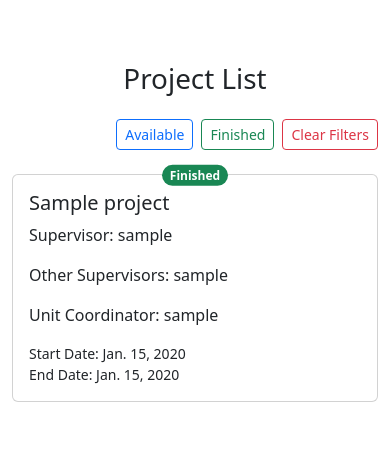
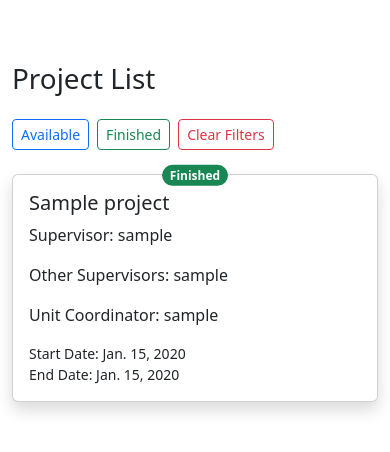
Before and after one commit to mehedi37/Thesis_Site, a Django app: page / in a window 390 px wide. Shown: the part 56-508 px from the top of the page. Run offline with Django 5.2, Linux system fonts and the light colour scheme; tables that the repository leaves empty hold one stand-in row (values such as "Sample post").

Commit message:
initial upload

```diff
--- a/project/templates/project_list.html
+++ b/project/templates/project_list.html
@@ -2,8 +2,8 @@
 
 {% block body %}
   <div class="container my-5">
-    <h1 class="text-center mb-4">Project List</h1>
-    <div class="d-flex justify-content-end mb-4 btn-group-sm">
+    <h1 class="text-md-center mb-4">Project List</h1>
+    <div class="d-flex justify-content-sm-center justify-content-md-end mb-4 btn-group-sm">
       <a href="?status=available" class="btn btn-outline-primary me-2">Available</a>
       <a href="?status=finished" class="btn btn-outline-success me-2">Finished</a>
       <a href="?" class="btn btn-outline-danger">Clear Filters</a>
@@ -11,7 +11,7 @@
     <div class="row row-cols-1 row-cols-md-3 g-4">
       {% for project in projects %}
         <div class="col">
-          <div class="card h-100">
+          <div class="card h-100 shadow">
             <div class="card-body">
               {% if project.status == 'finished' %}
                 <span class="position-absolute top-0 start-50 translate-middle badge rounded-pill bg-success">Finished</span>
--- a/thesis_site/templates/header.html
+++ b/thesis_site/templates/header.html
@@ -15,6 +15,11 @@
               <li class="nav-item">
                 <a class="nav-link" href="">Add Project</a>
               </li>
+              {% if request.session.account_type == 'supervisor' %}
+                <li class="nav-item">
+                  <a class="nav-link" href="">My Projects</a>
+                </li>
+              {% endif %}
             {% endif %}
             <li class="nav-item">
               <a class="nav-link disabled">
@@ -23,7 +28,7 @@
               </a>
             </li>
             {% comment %}add a vartical bar{% endcomment %}
-            <div class="vr"></div>
+            <div class="vr d-none d-md-block"></div>
 
             <li>
               <a class="nav-link text-danger" href="{% url 'logout' %}">Logout</a>
```
